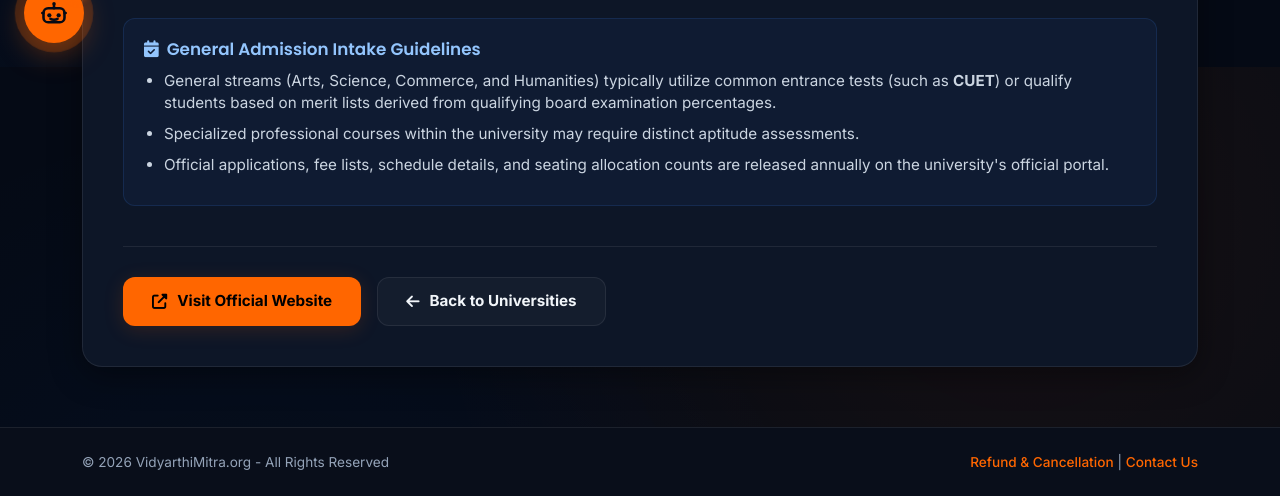
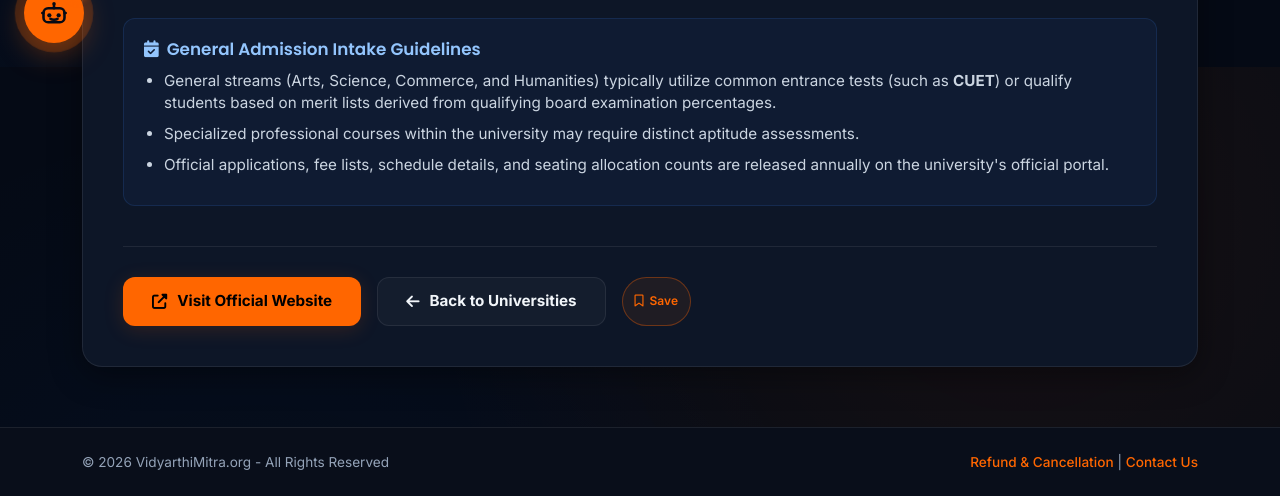
Before and after one commit to vm2026subscription-sketch/vm_main_website, a Python web app: template templates/university_detail.html in a window 1280 px wide. Shown: the part 733-1229 px from the top of the page. Run offline with Jinja, Linux system fonts and the light colour scheme; the template is opened without the code that fills it: most values are stand-ins (such as "Sample title", 1, 10 or a date in 2020); grey boxes marked "Sample" are stand-in pictures; some libraries are stand-ins or nearby versions.

Commit message:
Add bookmark on University detail page

```diff
--- a/templates/university_detail.html
+++ b/templates/university_detail.html
@@ -339,6 +339,29 @@
             transform: translateY(-2px);
         }
 
+        /* Bookmark button — shared pattern with colleges.html */
+        .vm-bookmark-btn {
+            display: inline-flex;
+            align-items: center;
+            gap: 6px;
+            padding: 5px 12px;
+            font-size: 12px;
+            font-weight: 600;
+            color: #ff6600;
+            background: rgba(255, 102, 0, 0.08);
+            border: 1px solid rgba(255, 102, 0, 0.35);
+            border-radius: 99px;
+            cursor: pointer;
+            transition: background 0.2s ease, color 0.2s ease, opacity 0.2s ease;
+        }
+        .vm-bookmark-btn:hover { background: rgba(255, 102, 0, 0.16); }
+        .vm-bookmark-btn.vm-bookmarked {
+            color: #16a34a;
+            background: rgba(22, 163, 74, 0.1);
+            border-color: rgba(22, 163, 74, 0.4);
+        }
+        .vm-bookmark-btn.vm-bookmark-loading { opacity: 0.6; pointer-events: none; }
+
         /* Footer styling */
         .site-footer {
             background: #090e1a;
@@ -621,6 +644,15 @@
                     <a href="{{ url_for('universities') }}" class="btn-premium btn-premium-secondary">
                         <i class="fa-solid fa-arrow-left"></i>Back to Universities
                     </a>
+
+                    <button type="button" class="vm-bookmark-btn" aria-pressed="false"
+                            aria-label="Save university"
+                            data-type="university"
+                            data-name="{{ university.name }}"
+                            data-url="{{ url_for('university_detail', slug=university.slug) }}">
+                        <i class="fa-regular fa-bookmark"></i>
+                        <span class="vm-bookmark-label">Save</span>
+                    </button>
                 </div>
             </div>
         </div>
@@ -642,6 +674,7 @@
 
     <!-- Scripts -->
     <script src="https://cdnjs.cloudflare.com/ajax/libs/bootstrap/5.3.2/js/bootstrap.bundle.min.js"></script>
+    <script src="{{ url_for('static', filename='bookmarks.js') }}" defer></script>
     <script>
         // Check if dark/light mode toggle exists on the parent page or localstorage
         // Wait, the _shared_index_navbar script automatically applies light-mode to document.body
```
